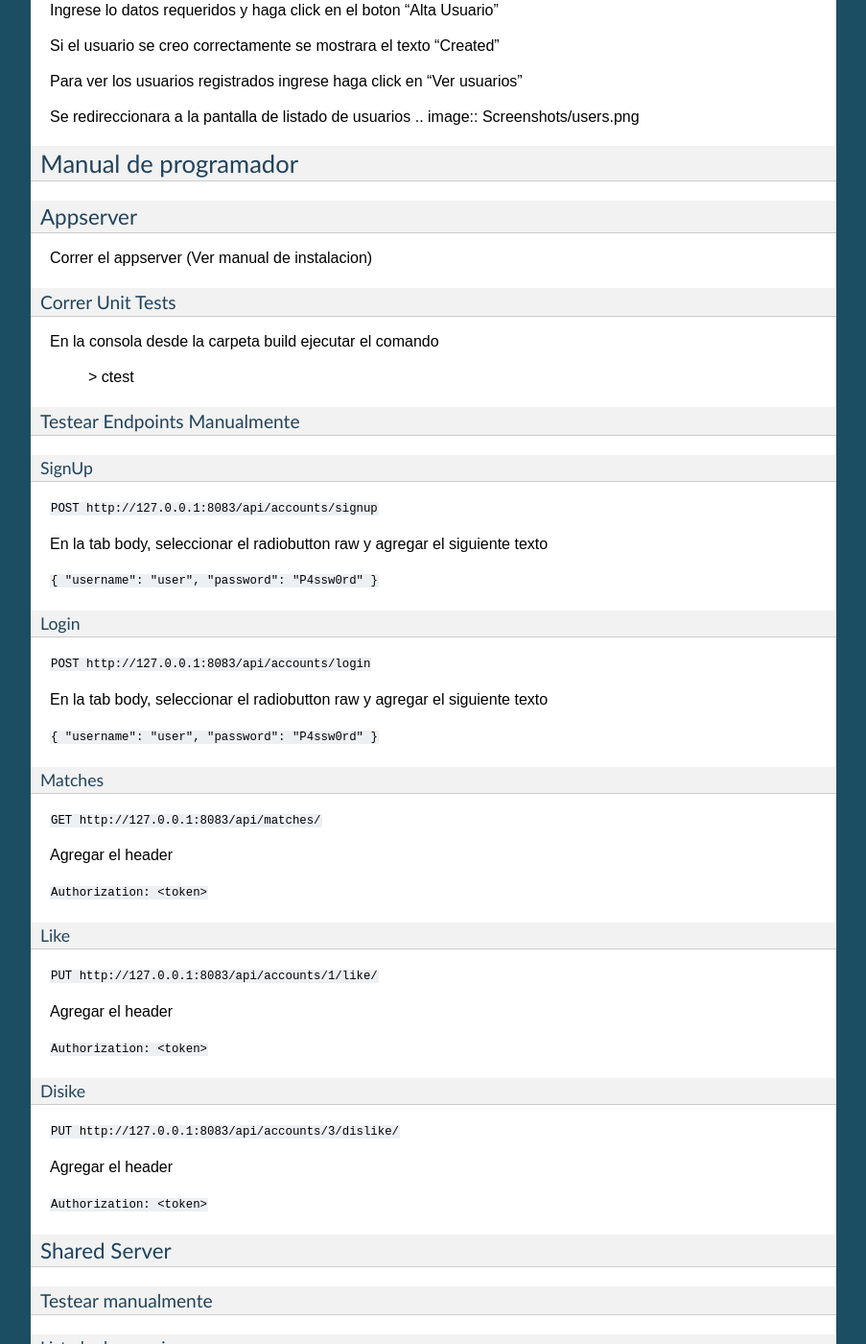
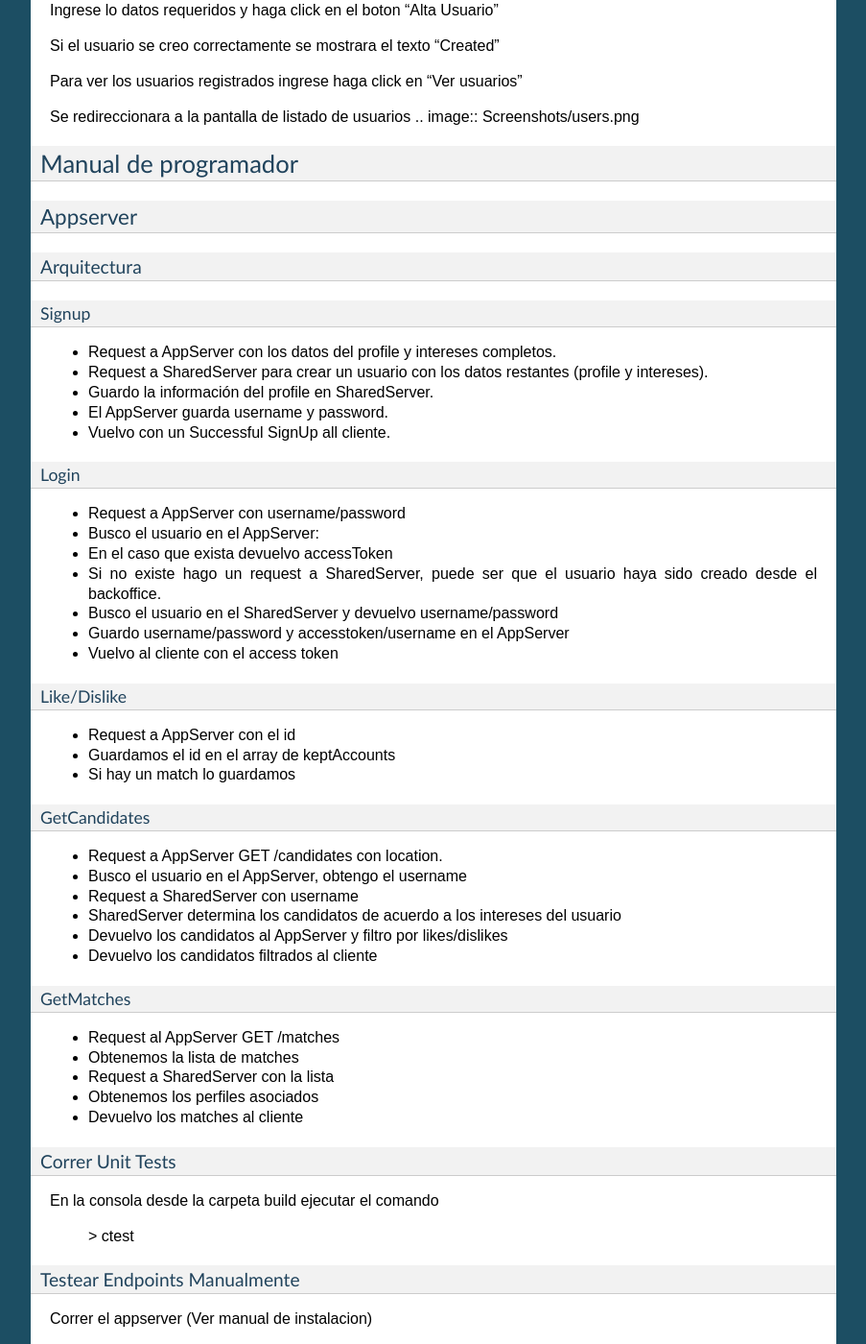
Before and after one commit to gisedaye/taller2android, a Sphinx documentation site: the page built from documentacion/manuals/source/manuals.rst, in a window 1280 px wide and 1400 px high, scrolled down 3888 px. Shown: the whole window at 96% size, without its empty margins (198-1101 px from the left). Built offline with Sphinx 7.4.7, drawn with Linux system fonts in a browser that asks for light colours; formulas are drawn with MathJax 3; some of the changed text lies outside the part shown.

Commit message:
arquitecture

```diff
--- a/documentacion/manuals/source/manuals.rst
+++ b/documentacion/manuals/source/manuals.rst
@@ -72,10 +72,60 @@ Se redireccionara a la pantalla de listado de usuarios
 Manual de programador
 ============================================
 
+
 Appserver
 --------------------------------------------
 
-Correr el appserver (Ver manual de instalacion)
+Arquitectura
+^^^^^^^^^^^^^^^^^^^^^^^^^^^^^^^^^^^^^^^^^^^^
+
+Signup
+"""""""""
+
+- Request a AppServer con los datos del profile y intereses completos.
+- Request a SharedServer para crear un usuario con los datos restantes (profile y intereses).
+- Guardo la información del profile en SharedServer.
+- El AppServer guarda username y password.
+- Vuelvo con un Successful SignUp all cliente.
+
+Login
+"""""""""
+
+- Request a AppServer con username/password
+- Busco el usuario en el AppServer:
+- En el caso que exista devuelvo accessToken
+- Si no existe hago un request a SharedServer, puede ser que el usuario haya sido creado desde el backoffice.
+- Busco el usuario en el SharedServer y devuelvo username/password
+- Guardo username/password y accesstoken/username en el AppServer
+- Vuelvo al cliente con el access token
+
+Like/Dislike
+"""""""""
+
+- Request a AppServer con el id
+- Guardamos el id en el array de keptAccounts
+- Si hay un match lo guardamos
+
+GetCandidates
+"""""""""
+
+- Request a AppServer  GET /candidates con location.
+- Busco el usuario en el AppServer, obtengo el username
+- Request a SharedServer con username
+- SharedServer determina los candidatos de acuerdo a los intereses del usuario
+- Devuelvo los candidatos al AppServer y filtro por likes/dislikes
+- Devuelvo los candidatos filtrados al cliente
+
+
+GetMatches
+"""""""""
+
+- Request al AppServer GET /matches
+- Obtenemos la lista de matches
+- Request a SharedServer con la lista
+- Obtenemos los perfiles asociados
+- Devuelvo los matches al cliente
+
 
 Correr Unit Tests
 ^^^^^^^^^^^^^^^^^^^^^^^^^^^^^^^^^^^^^^^^^^^^
@@ -85,6 +135,8 @@ En la consola desde la carpeta build ejecutar el comando
 
 Testear Endpoints Manualmente
 ^^^^^^^^^^^^^^^^^^^^^^^^^^^^^^^^^^^^^^^^^^^^
+
+Correr el appserver (Ver manual de instalacion)
 
 SignUp
 """""""""
```
Also changed, not shown: 6 other files.
